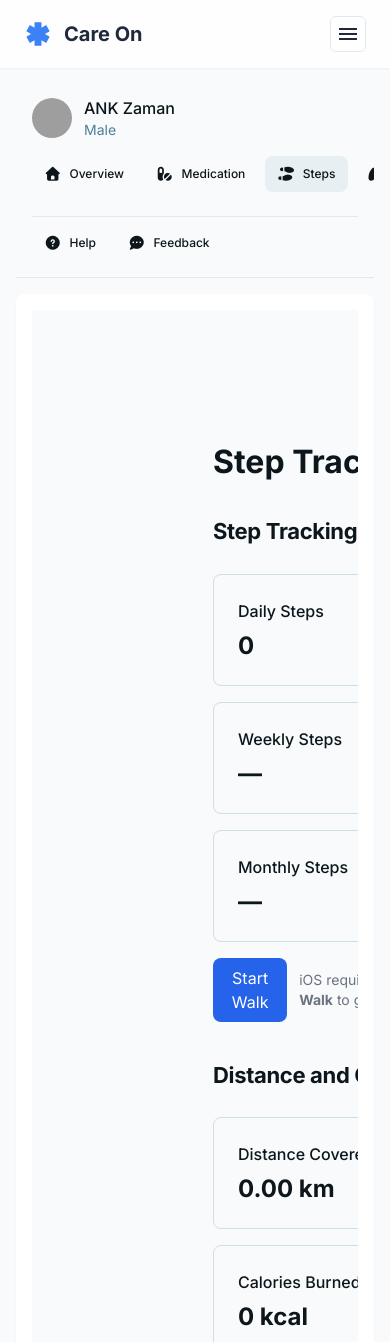
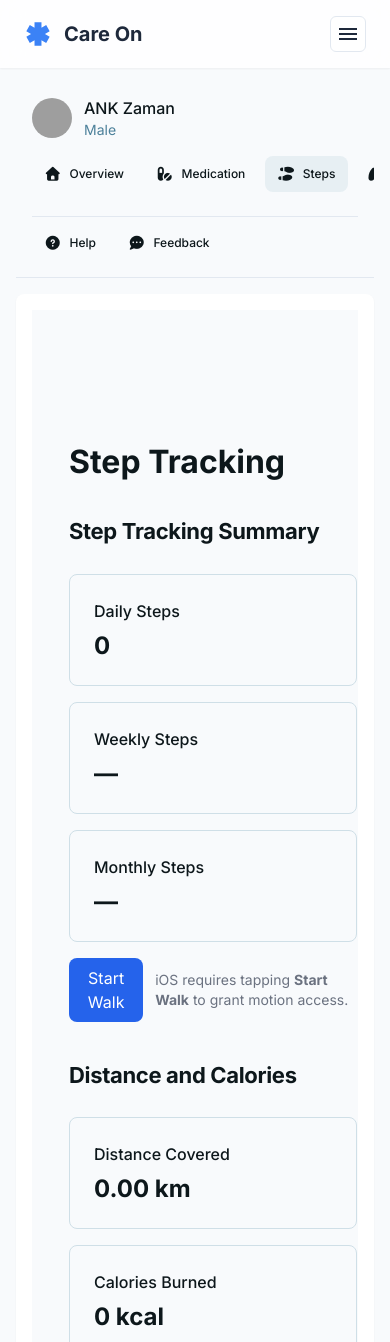
Before and after one commit to sreehari-v/capstone-group6, a React (Vite) app in the folder frontend/: page /dashboard/steps in a window 390 px wide. Shown: the top 1342 px of the page. Built offline with nearby package versions, Linux system fonts and the light colour scheme; grey boxes are pictures that could not be loaded.

Commit message:
Graph and Mobile View

```diff
--- a/frontend/src/pages/StepTracking.jsx
+++ b/frontend/src/pages/StepTracking.jsx
@@ -19,7 +19,7 @@ const StepTracking = () => {
         <div className="gap-1 px-6 flex flex-1 justify-center py-5">
           <div className="layout-content-container flex flex-col w-80">
             <div className="flex h-full min-h-[700px] flex-col justify-between bg-slate-50 p-4">
-              <div className="w-80 min-h-[700px]" />
+              {/* <div className="w-80 min-h-[700px]" /> */}
             </div>
           </div>
 
```
